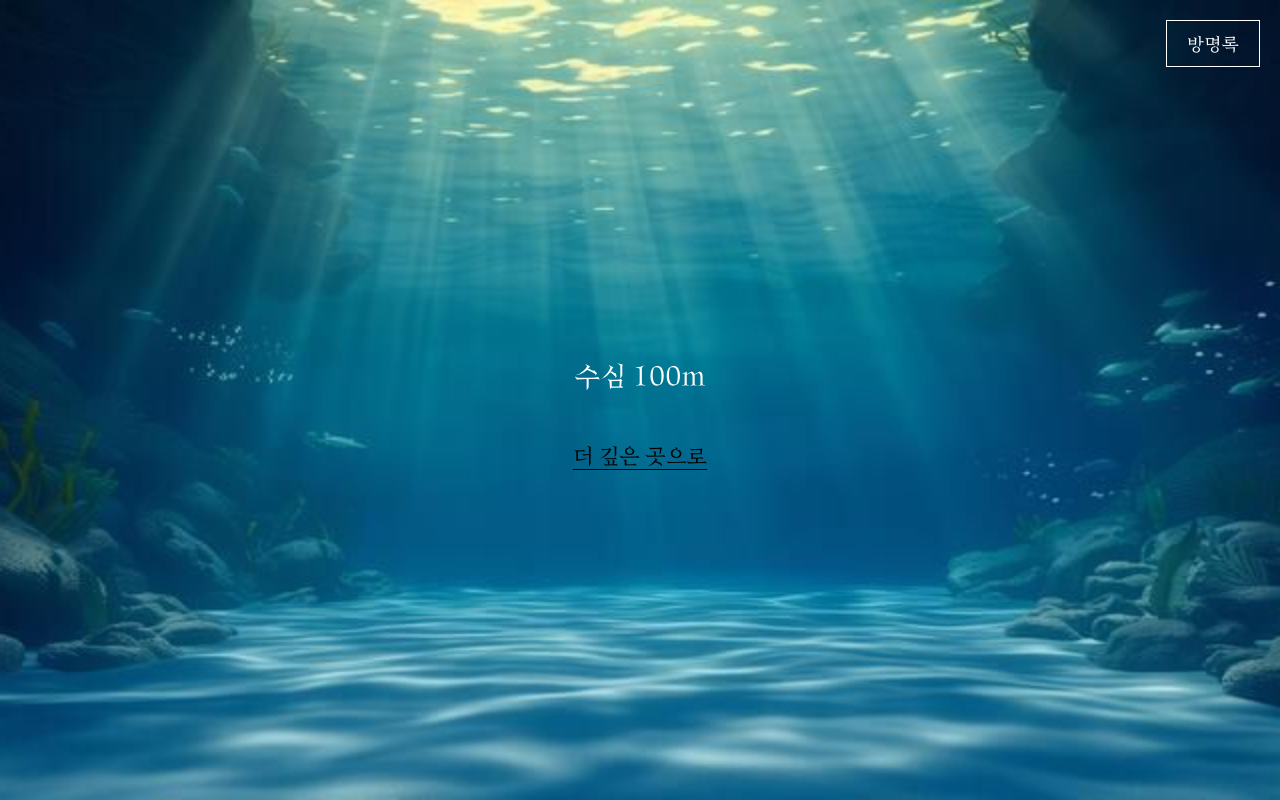
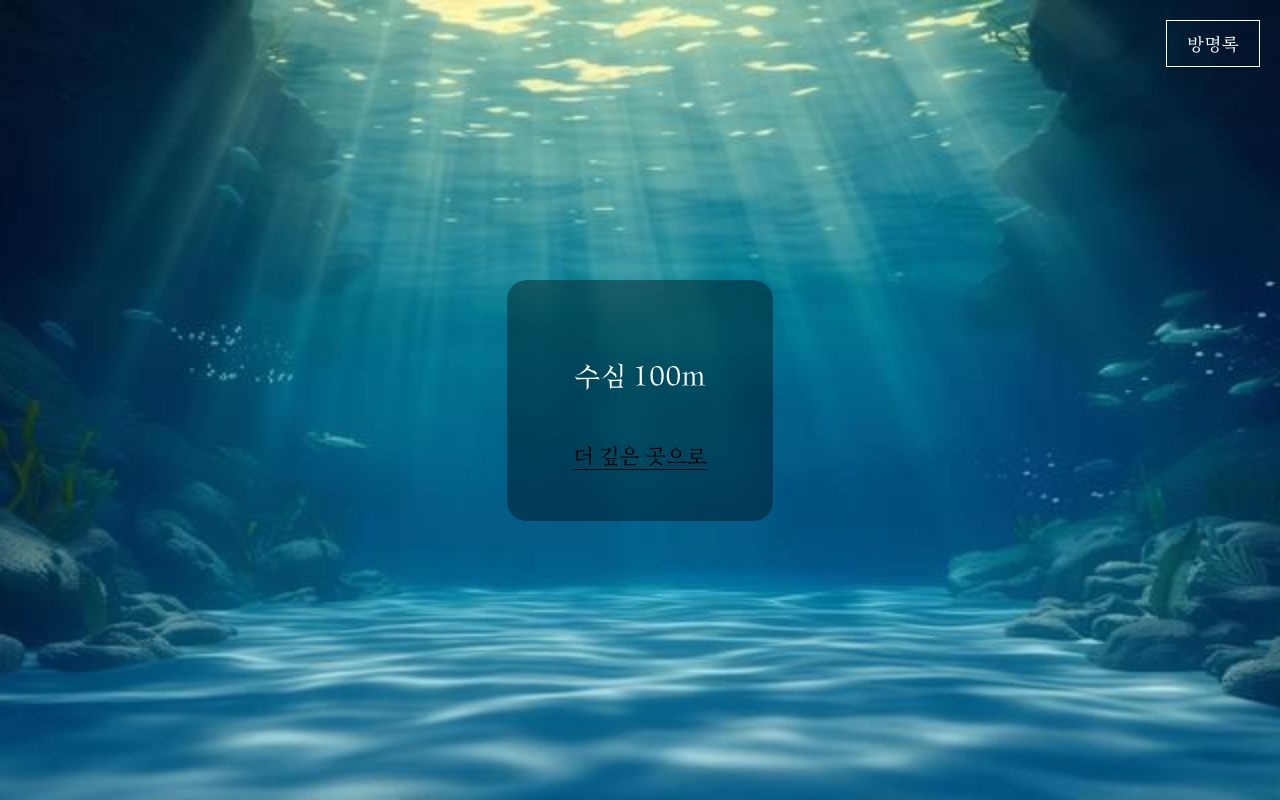
Before and after one commit to thws77/lostember, a React (Create React App) app: page / in a window 1280 px wide. Built offline with nearby package versions, Linux system fonts and the light colour scheme.

Commit message:
박스 추가

```diff
--- a/src/styles/Home.css
+++ b/src/styles/Home.css
@@ -42,6 +42,12 @@ html {
     color: white;
     font-size: calc(10px + 2vmin);
     font-family: "mainfont", sans-serif;
+
+    background: rgba(0, 0, 0, 0.35);
+    padding: 50px 60px;
+    border-radius: 20px;
+    backdrop-filter: blur(8px);
+    -webkit-backdrop-filter: blur(8px);
 }
 
 .depth100 {
```
